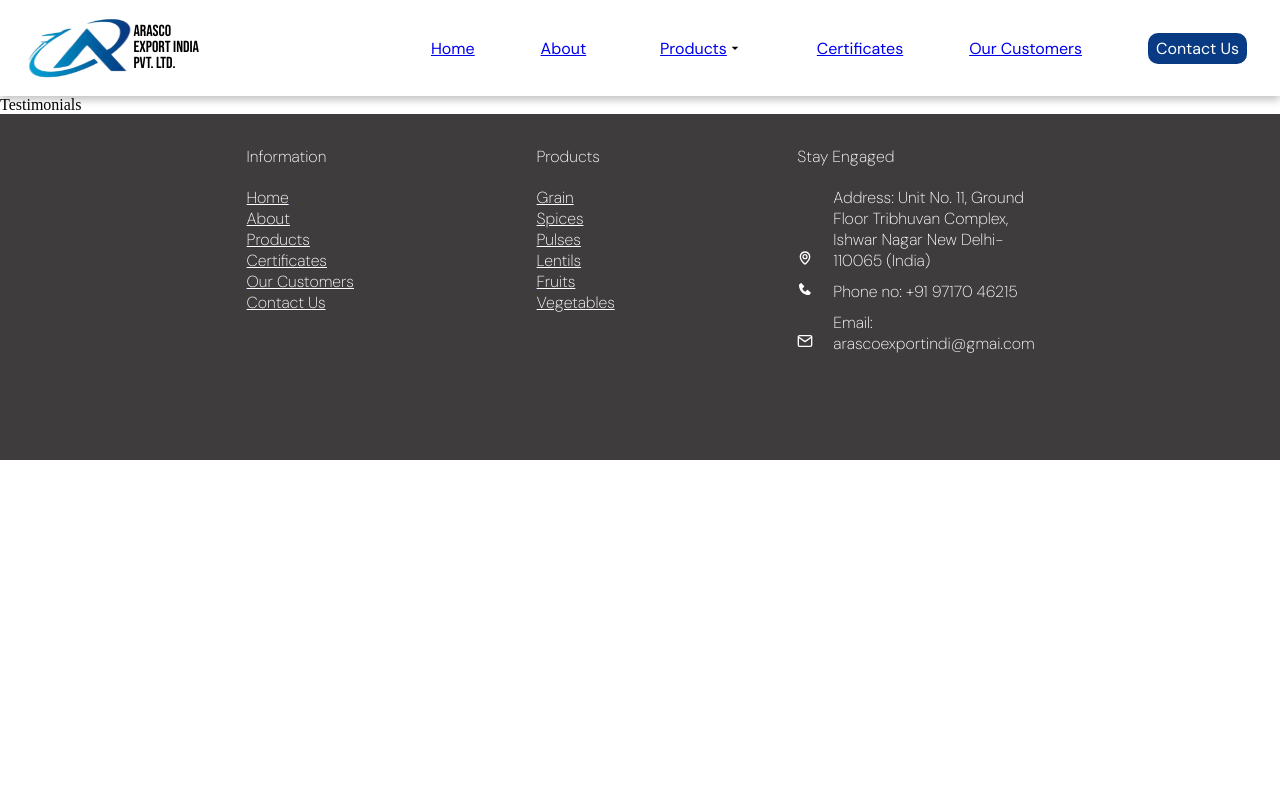
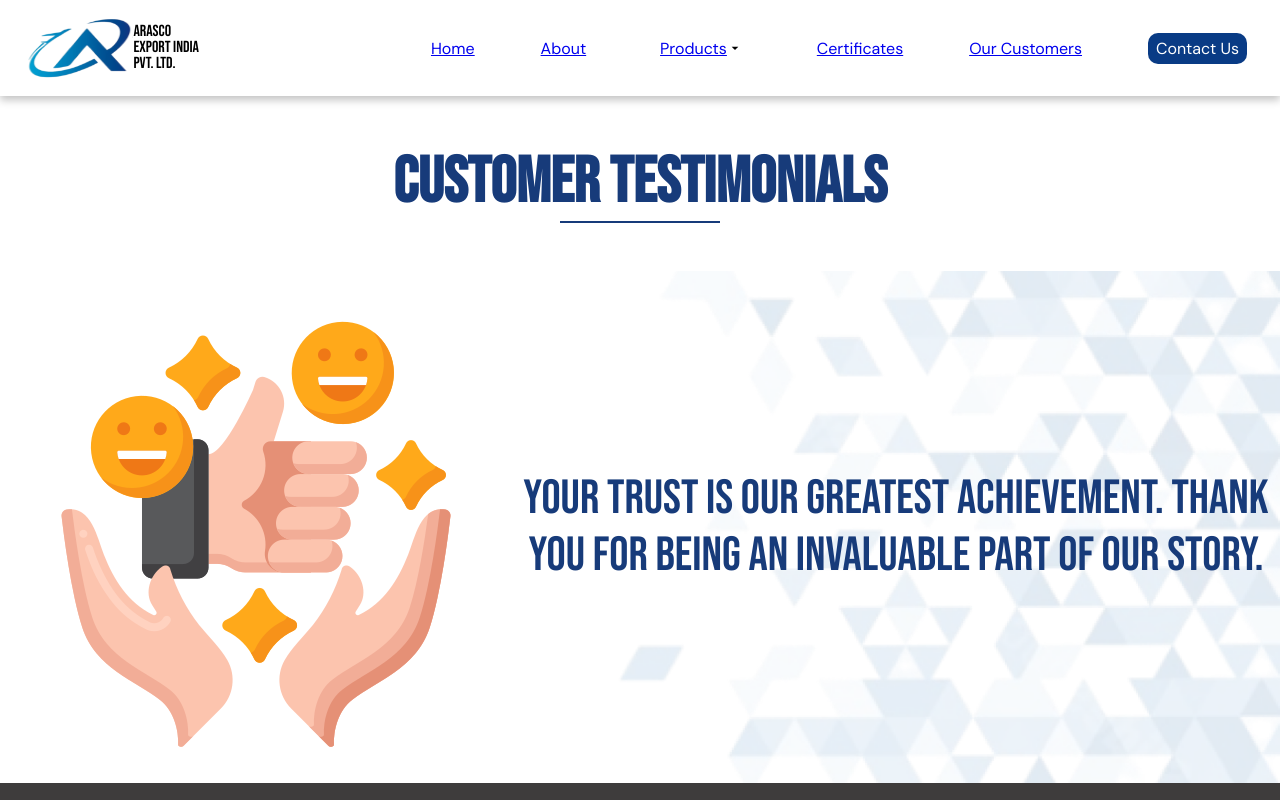
Before and after one commit to VESIT-CMPN-Projects/2024-25-SE47, a React (Vite) app in the folder frontend/: page /testimonials in a window 1280 px wide. Shown: the top 800 px of the page. Built offline with nearby package versions, Linux system fonts and the light colour scheme.

Commit message:
testimonial

```diff
--- a/frontend/src/pages/Testimonials/Testimonials.jsx
+++ b/frontend/src/pages/Testimonials/Testimonials.jsx
@@ -1,9 +1,17 @@
+import Pageshead from "../../components/Pageshead/Pageshead";
+import styles from "./testimonials.module.css"
+import feedback from "../../assets/feedback.png"
+
 const Testimonials = () => {
   return (
     <div>
-      Testimonials
+      <Pageshead text={"CUSTOMER TESTIMONIALS"} />
+      <div id={styles.globe}>
+        <img src={feedback} alt="India Globe" loading="lazy" />
+          <p>Your trust is our greatest achievement. Thank you for being an invaluable part of our story.</p>
+      </div>
     </div>
-  )
-}
+  );
+};
 
-export default Testimonials
+export default Testimonials;
--- a/frontend/src/pages/Testimonials/testimonials.module.css
+++ b/frontend/src/pages/Testimonials/testimonials.module.css
@@ -1 +1,18 @@
 /* Testimonials Styles */
+#globe {
+    background: url(../../assets/trianglebg.png) center center/cover no-repeat;
+    display: flex;
+    justify-content: space-around;
+    align-items: center;
+}
+
+#globe img {
+    width: 40%;
+}
+
+#globe p {
+    color: var(--secondary-color);
+    font-family: var(--primary-font);
+    text-align: center;
+    font-size: 3rem;
+}
```
Also changed, not shown: frontend/src/components/TestimonialCard/TestimonialCard.jsx (added, +14 -0 lines), frontend/src/assets/feedback.png (added).
